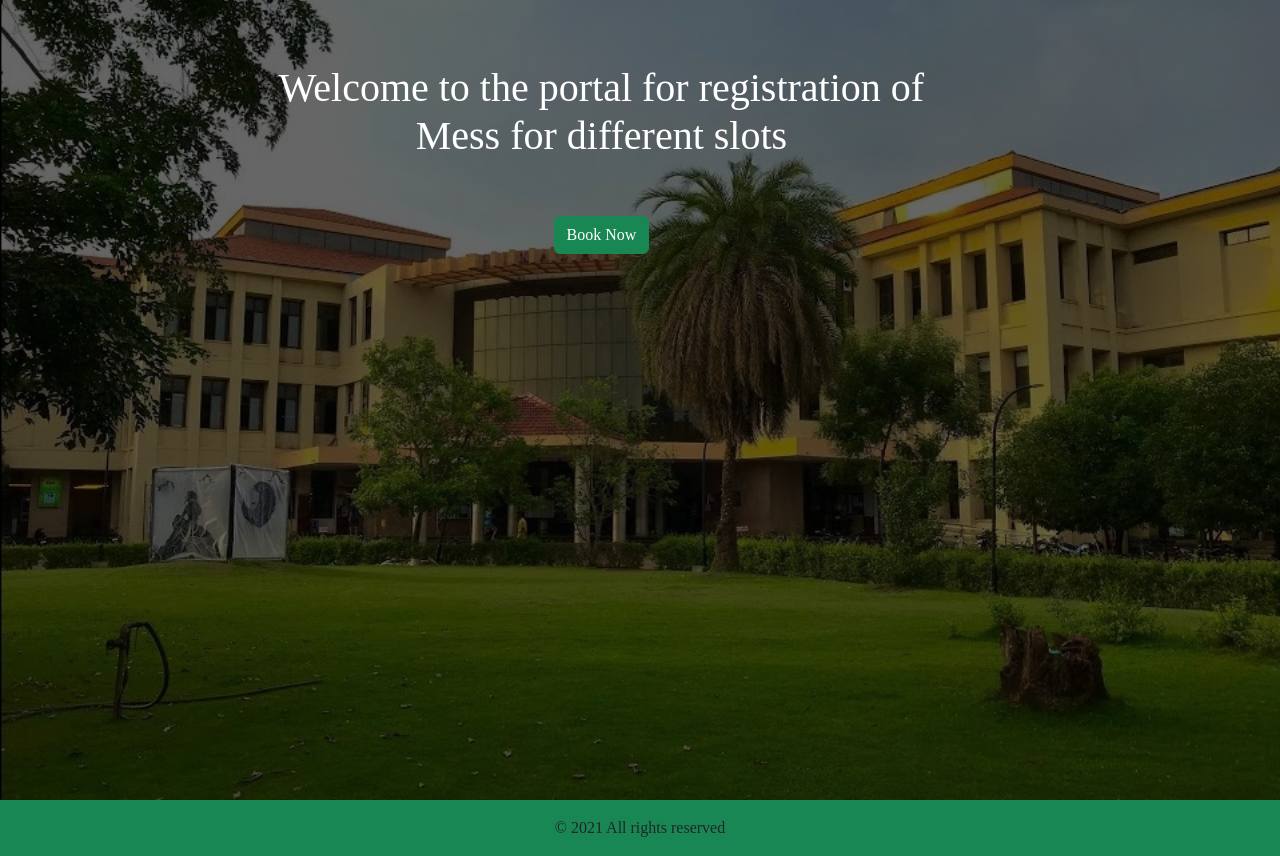
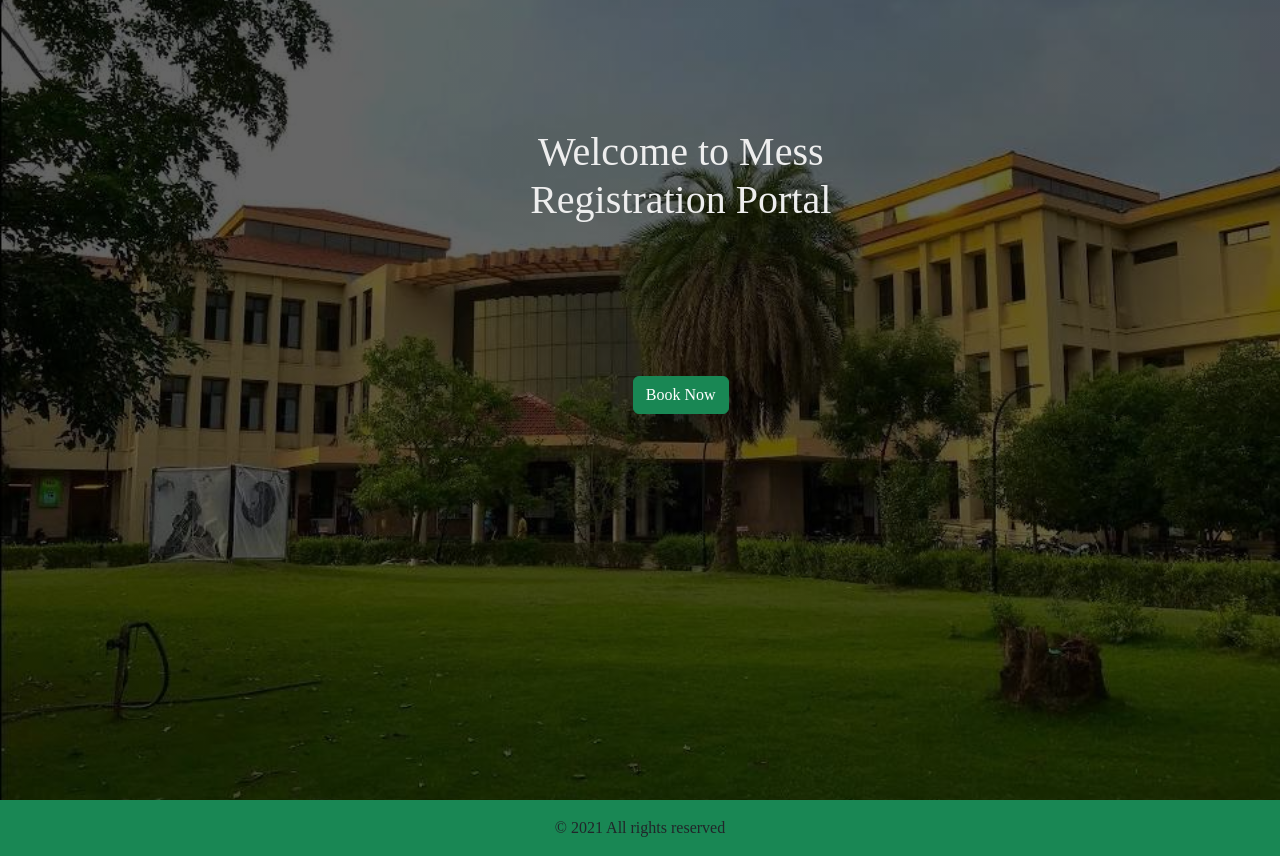
Before and after one commit to Dwitrisha/qkres-Digi_IITM, a web app: file index.html in a window 1280 px wide. Shown: the part 64-920 px from the top of the page. Run offline with its HTML, style and script files only (its server is not run), Linux system fonts and the light colour scheme; some libraries are stand-ins or nearby versions; some web fonts are replaced.

Commit message:
Preloader, Background image & Text

```diff
--- /dev/null
+++ b/css/main.css
@@ -0,0 +1,370 @@
+
+.chromeframe {
+    margin: 0.2em 0;
+    background: #ccc;
+    color: #000;
+    padding: 0.2em 0;
+}
+
+/* ==========================================================================
+   Author's custom styles
+   ========================================================================== */
+p {
+    line-height: 1.33em;
+    color: #7E7E7E;
+}
+h1 {
+    color: #EEEEEE;
+}
+
+#loader-wrapper {
+    position: fixed;
+    top: 0;
+    left: 0;
+    width: 100%;
+    height: 100%;
+    z-index: 1000;
+}
+#loader {
+    display: block;
+    position: relative;
+    left: 50%;
+    top: 50%;
+    width: 150px;
+    height: 150px;
+    margin: -75px 0 0 -75px;
+    border-radius: 50%;
+    border: 3px solid transparent;
+    border-top-color: #3498db;
+
+    -webkit-animation: spin 2s linear infinite; /* Chrome, Opera 15+, Safari 5+ */
+    animation: spin 2s linear infinite; /* Chrome, Firefox 16+, IE 10+, Opera */
+
+    z-index: 1001;
+}
+
+    #loader:before {
+        content: "";
+        position: absolute;
+        top: 5px;
+        left: 5px;
+        right: 5px;
+        bottom: 5px;
+        border-radius: 50%;
+        border: 3px solid transparent;
+        border-top-color: #e74c3c;
+
+        -webkit-animation: spin 3s linear infinite; /* Chrome, Opera 15+, Safari 5+ */
+        animation: spin 3s linear infinite; /* Chrome, Firefox 16+, IE 10+, Opera */
+    }
+
+    #loader:after {
+        content: "";
+        position: absolute;
+        top: 15px;
+        left: 15px;
+        right: 15px;
+        bottom: 15px;
+        border-radius: 50%;
+        border: 3px solid transparent;
+        border-top-color: #f9c922;
+
+        -webkit-animation: spin 1.5s linear infinite; /* Chrome, Opera 15+, Safari 5+ */
+          animation: spin 1.5s linear infinite; /* Chrome, Firefox 16+, IE 10+, Opera */
+    }
+
+    @-webkit-keyframes spin {
+        0%   {
+            -webkit-transform: rotate(0deg);  /* Chrome, Opera 15+, Safari 3.1+ */
+            -ms-transform: rotate(0deg);  /* IE 9 */
+            transform: rotate(0deg);  /* Firefox 16+, IE 10+, Opera */
+        }
+        100% {
+            -webkit-transform: rotate(360deg);  /* Chrome, Opera 15+, Safari 3.1+ */
+            -ms-transform: rotate(360deg);  /* IE 9 */
+            transform: rotate(360deg);  /* Firefox 16+, IE 10+, Opera */
+        }
+    }
+    @keyframes spin {
+        0%   {
+            -webkit-transform: rotate(0deg);  /* Chrome, Opera 15+, Safari 3.1+ */
+            -ms-transform: rotate(0deg);  /* IE 9 */
+            transform: rotate(0deg);  /* Firefox 16+, IE 10+, Opera */
+        }
+        100% {
+            -webkit-transform: rotate(360deg);  /* Chrome, Opera 15+, Safari 3.1+ */
+            -ms-transform: rotate(360deg);  /* IE 9 */
+            transform: rotate(360deg);  /* Firefox 16+, IE 10+, Opera */
+        }
+    }
+
+    #loader-wrapper .loader-section {
+        position: fixed;
+        top: 0;
+        width: 51%;
+        height: 100%;
+        background: #ffffff;
+        z-index: 1000;
+        -webkit-transform: translateX(0);  /* Chrome, Opera 15+, Safari 3.1+ */
+        -ms-transform: translateX(0);  /* IE 9 */
+        transform: translateX(0);  /* Firefox 16+, IE 10+, Opera */
+    }
+
+    #loader-wrapper .loader-section.section-left {
+        left: 0;
+    }
+
+    #loader-wrapper .loader-section.section-right {
+        right: 0;
+    }
+
+    /* Loaded */
+    .loaded #loader-wrapper .loader-section.section-left {
+        -webkit-transform: translateX(-100%);  /* Chrome, Opera 15+, Safari 3.1+ */
+            -ms-transform: translateX(-100%);  /* IE 9 */
+                transform: translateX(-100%);  /* Firefox 16+, IE 10+, Opera */
+
+        -webkit-transition: all 0.7s 0.3s cubic-bezier(0.645, 0.045, 0.355, 1.000);
+                transition: all 0.7s 0.3s cubic-bezier(0.645, 0.045, 0.355, 1.000);
+    }
+
+    .loaded #loader-wrapper .loader-section.section-right {
+        -webkit-transform: translateX(100%);  /* Chrome, Opera 15+, Safari 3.1+ */
+            -ms-transform: translateX(100%);  /* IE 9 */
+                transform: translateX(100%);  /* Firefox 16+, IE 10+, Opera */
+
+-webkit-transition: all 0.7s 0.3s cubic-bezier(0.645, 0.045, 0.355, 1.000);
+        transition: all 0.7s 0.3s cubic-bezier(0.645, 0.045, 0.355, 1.000);
+    }
+
+    .loaded #loader {
+        opacity: 0;
+        -webkit-transition: all 0.3s ease-out;
+                transition: all 0.3s ease-out;
+    }
+    .loaded #loader-wrapper {
+        visibility: hidden;
+
+        -webkit-transform: translateY(-100%);  /* Chrome, Opera 15+, Safari 3.1+ */
+            -ms-transform: translateY(-100%);  /* IE 9 */
+                transform: translateY(-100%);  /* Firefox 16+, IE 10+, Opera */
+
+        -webkit-transition: all 0.3s 1s ease-out;
+                transition: all 0.3s 1s ease-out;
+    }
+
+    /* JavaScript Turned Off */
+    .no-js #loader-wrapper {
+        display: none;
+    }
+    .no-js h1 {
+        color: #222222;
+    }
+
+    #content {
+        margin: 0 auto;
+        padding-bottom: 50px;
+        width: 80%;
+        max-width: 978px;
+    }
+
+
+
+
+
+
+/* ==========================================================================
+   Helper classes
+   ========================================================================== */
+
+/*
+ * Image replacement
+ */
+
+.ir {
+    background-color: transparent;
+    border: 0;
+    overflow: hidden;
+    /* IE 6/7 fallback */
+    *text-indent: -9999px;
+}
+
+.ir:before {
+    content: "";
+    display: block;
+    width: 0;
+    height: 150%;
+}
+
+/*
+ * Hide from both screenreaders and browsers: h5bp.com/u
+ */
+
+.hidden {
+    display: none !important;
+    visibility: hidden;
+}
+
+/*
+ * Hide only visually, but have it available for screenreaders: h5bp.com/v
+ */
+
+.visuallyhidden {
+    border: 0;
+    clip: rect(0 0 0 0);
+    height: 1px;
+    margin: -1px;
+    overflow: hidden;
+    padding: 0;
+    position: absolute;
+    width: 1px;
+}
+
+/*
+ * Extends the .visuallyhidden class to allow the element to be focusable
+ * when navigated to via the keyboard: h5bp.com/p
+ */
+
+.visuallyhidden.focusable:active,
+.visuallyhidden.focusable:focus {
+    clip: auto;
+    height: auto;
+    margin: 0;
+    overflow: visible;
+    position: static;
+    width: auto;
+}
+
+/*
+ * Hide visually and from screenreaders, but maintain layout
+ */
+
+.invisible {
+    visibility: hidden;
+}
+
+/*
+ * Clearfix: contain floats
+ *
+ * For modern browsers
+ * 1. The space content is one way to avoid an Opera bug when the
+ *    `contenteditable` attribute is included anywhere else in the document.
+ *    Otherwise it causes space to appear at the top and bottom of elements
+ *    that receive the `clearfix` class.
+ * 2. The use of `table` rather than `block` is only necessary if using
+ *    `:before` to contain the top-margins of child elements.
+ */
+
+.clearfix:before,
+.clearfix:after {
+    content: " "; /* 1 */
+    display: table; /* 2 */
+}
+
+.clearfix:after {
+    clear: both;
+}
+
+/*
+ * For IE 6/7 only
+ * Include this rule to trigger hasLayout and contain floats.
+ */
+
+.clearfix {
+    *zoom: 1;
+}
+
+/* ==========================================================================
+   EXAMPLE Media Queries for Responsive Design.
+   These examples override the primary ('mobile first') styles.
+   Modify as content requires.
+   ========================================================================== */
+
+@media only screen and (min-width: 35em) {
+    /* Style adjustments for viewports that meet the condition */
+}
+
+@media print,
+       (-o-min-device-pixel-ratio: 5/4),
+       (-webkit-min-device-pixel-ratio: 1.25),
+       (min-resolution: 120dpi) {
+    /* Style adjustments for high resolution devices */
+}
+
+/* ==========================================================================
+   Print styles.
+   Inlined to avoid required HTTP connection: h5bp.com/r
+   ========================================================================== */
+
+@media print {
+    * {
+        background: transparent !important;
+        color: #000 !important; /* Black prints faster: h5bp.com/s */
+        box-shadow: none !important;
+        text-shadow: none !important;
+    }
+
+    a,
+    a:visited {
+        text-decoration: underline;
+    }
+
+    a[href]:after {
+        content: " (" attr(href) ")";
+    }
+
+    abbr[title]:after {
+        content: " (" attr(title) ")";
+    }
+
+    /*
+     * Don't show links for images, or javascript/internal links
+     */
+
+    .ir a:after,
+    a[href^="javascript:"]:after,
+    a[href^="#"]:after {
+        content: "";
+    }
+
+    pre,
+    blockquote {
+        border: 1px solid #999;
+        page-break-inside: avoid;
+    }
+
+    thead {
+        display: table-header-group; /* h5bp.com/t */
+    }
+
+    tr,
+    img {
+        page-break-inside: avoid;
+    }
+
+    img {
+        max-width: 100% !important;
+    }
+
+    @page {
+        margin: 0.5cm;
+    }
+
+    p,
+    h2,
+    h3 {
+        orphans: 3;
+        widows: 3;
+    }
+
+    h2,
+    h3 {
+        page-break-after: avoid;
+    }
+}
+
+/*
+	Ok so you have made it this far, that means you are very keen to on my code.
+	Anyway I don't really mind it. This is a great way to learn so you actually doing the right thing:)
+	Follow me @ihatetomatoes
+*/
--- a/css/style.css
+++ b/css/style.css
@@ -7,42 +7,42 @@
 }
 
 /* Home Page Background */
-
-.welcome-area
-{
-    position: relative;
-    text-align: left;
-    color: white;
-    overflow: hidden;
-    display: flex;
-    align-items: center;
-    justify-content: center;
-    /* background-image:  linear-gradient(rgba(0, 0, 0, 0.6), rgba(0, 0, 0, 0.6)),url(../Assets/home.jpg); */
-    background-image: url(../Assets/home.jpg);
-    background-repeat: no-repeat;
-    background-position: center center;
-    background-size: cover;
-    height: 100vh;
-    /* float: right; */
-    /* border-left: 30px solid rgba(72, 224, 161, 0.87); */
-    margin-left: 50%;
-    border-radius: 60% 0% 0% 60%;
+@media(min-width:768px){
+  .home-text{
+    position: absolute;
+    top: 10%;
+    left: 17%;
+    color: #ffffff;
+  }
 }
 
-.home-text{
+@media(min-width:992px){
+  .home-text{
     position: absolute;
-    top: 35%;
-    left: 5%;
-    color: #a00078;
+    top: 10%;
+    left: 21%;
+    color: #ffffff;
+  }
 }
-.home-text2{
-  position: absolute;
-  top: 2%;
-  left: 5%;
-  color: #ffffff;
+@media(min-width:1200px){
+  .home-text{
+    position: absolute;
+    top: 10%;
+    left: 28%;
+    color: #ffffff;
+  }
 }
 
-.welcome2-area
+
+@media(max-width:767px){
+  .home-text{
+    position: absolute;
+    top: 2%;
+    /* left: 25%; */
+    color: #ffffff;
+  }
+}
+.welcome-area
 {
     position: relative;
     text-align: center;
--- a/index.html
+++ b/index.html
@@ -12,12 +12,16 @@
 
     <!-- Bootstrap CSS -->
     <link href="https://cdn.jsdelivr.net/npm/bootstrap@5.0.0-beta1/dist/css/bootstrap.min.css" rel="stylesheet" integrity="sha384-giJF6kkoqNQ00vy+HMDP7azOuL0xtbfIcaT9wjKHr8RbDVddVHyTfAAsrekwKmP1" crossorigin="anonymous">    <link rel="stylesheet" href="css/bootstrap.min.css" type="text/css">
+    <link rel="stylesheet" href="css/main.css">
     <link rel="stylesheet" href="css/style.css" type="text/css">
     <link rel="shortcut icon" href="Assets/4.jpeg">
     <title>Home Page</title>
 
   </head>
   <body>
+
+
+
     <!-- Navigation -->
     <header>
       <nav class="navbar navbar-expand-lg navbar-dark bg-success">
@@ -47,16 +51,25 @@
       </nav>
     </header>
 
+      <!-- Loader -->
+      <div id="loader-wrapper">
+        <div id="loader"></div>
+
+        <div class="loader-section section-left"></div>
+        <div class="loader-section section-right"></div>
+
+    </div>
+
     <!-- home -->
-    <div id="home" class="welcome2-area active">
+    <div id="home" class="welcome-area active">
         <div class="container active">
-           <div class="home-text2 mt-5">
-             <div class="row">
-               <div class="col-lg"></div>
-              <div class="col-lg-8">
-                <h1>Welcome to the portal for registration of Mess for different slots</h1>
+           <div class="home-text mt-5">
+             <div class="row mb-5 pb-5">
+               <div class="col-sm"></div>
+              <div class="col-sm-8">
+                <h1>Welcome to Mess Registration Portal</h1>
               </div>
-              <div class="col-lg"></div>
+              <div class="col-sm mb-5"></div>
              </div>
             <a class="mt-5 btn btn-success" href="#"> Book Now</a>
           </div>
@@ -75,8 +88,18 @@
 
     <!-- Optional JavaScript -->
     <!-- jQuery first, then Popper.js, then Bootstrap JS -->
+
     <script src="https://code.jquery.com/jquery-3.3.1.slim.min.js" integrity="sha384-q8i/X+965DzO0rT7abK41JStQIAqVgRVzpbzo5smXKp4YfRvH+8abtTE1Pi6jizo" crossorigin="anonymous"></script>
     <script src="https://cdnjs.cloudflare.com/ajax/libs/popper.js/1.14.7/umd/popper.min.js" integrity="sha384-UO2eT0CpHqdSJQ6hJty5KVphtPhzWj9WO1clHTMGa3JDZwrnQq4sF86dIHNDz0W1" crossorigin="anonymous"></script>
     <script src="https://cdn.jsdelivr.net/npm/bootstrap@5.0.0-beta1/dist/js/bootstrap.bundle.min.js" integrity="sha384-ygbV9kiqUc6oa4msXn9868pTtWMgiQaeYH7/t7LECLbyPA2x65Kgf80OJFdroafW" crossorigin="anonymous"></script>
+    <script>
+      $(document).ready(function() {
+
+          setTimeout(function(){
+              $('body').addClass('loaded');
+          }, 3000);
+
+      });
+  </script>
   </body>
 </html>
```
Also changed, not shown: Assets/5.jpg (added), Assets/home.jpg.
